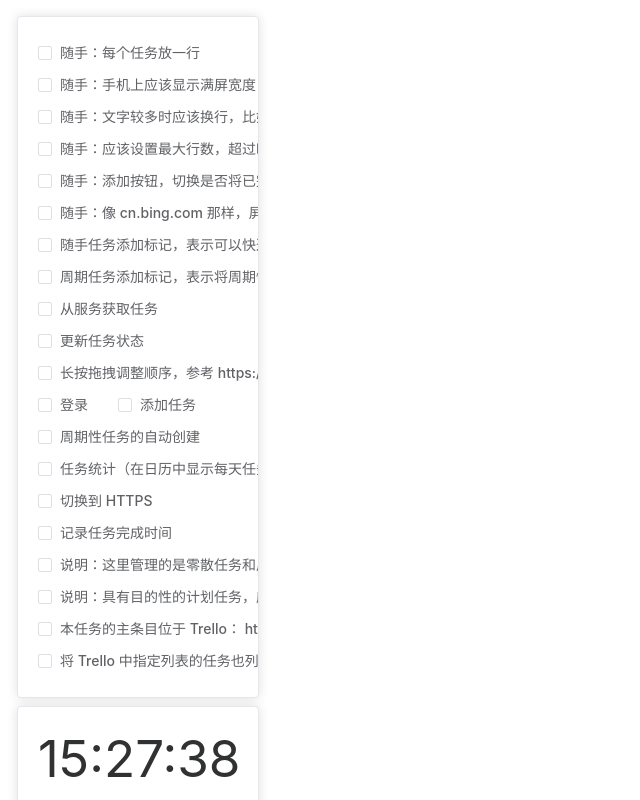
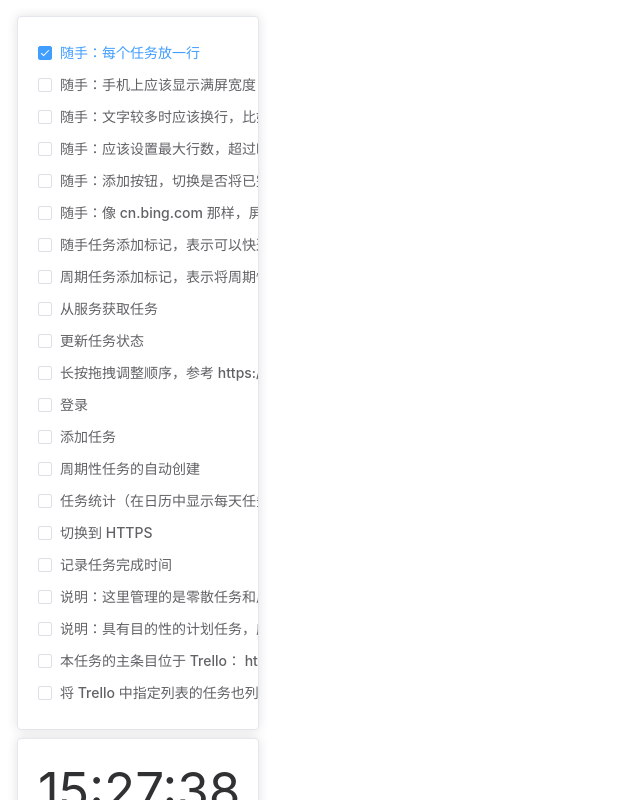
Before and after one commit to lils-work/lils-work, a Vue app: page /alt in a window 1280 px wide. Shown: the top 800 px of the page, without its empty margins (0-640 px from the left). Built offline with nearby package versions, Linux system fonts and the light colour scheme.

Commit message:
Task - 每个任务放一行

```diff
--- a/src/gadgets/Task.vue
+++ b/src/gadgets/Task.vue
@@ -1,6 +1,8 @@
 <template>
   <div class="root">
-    <el-checkbox v-for="task of tasks">{{ task.title }}</el-checkbox>
+    <div v-for="task of tasks">
+      <el-checkbox :checked="task.isCompleted">{{ task.title }}</el-checkbox>
+    </div>
   </div>
 </template>
 
@@ -12,7 +14,7 @@ const tasks = ref<any[]>();
 
 onMounted(() => {
   tasks.value = [
-    { title: '随手：每个任务放一行', isCompleted: false },
+    { title: '随手：每个任务放一行', isCompleted: true },
     { title: '随手：手机上应该显示满屏宽度', isCompleted: false },
     { title: '随手：文字较多时应该换行，比如这行文字在小屏设备上很不友好', isCompleted: false },
     { title: '随手：应该设置最大行数，超过时显示滚动条', isCompleted: false },
```
